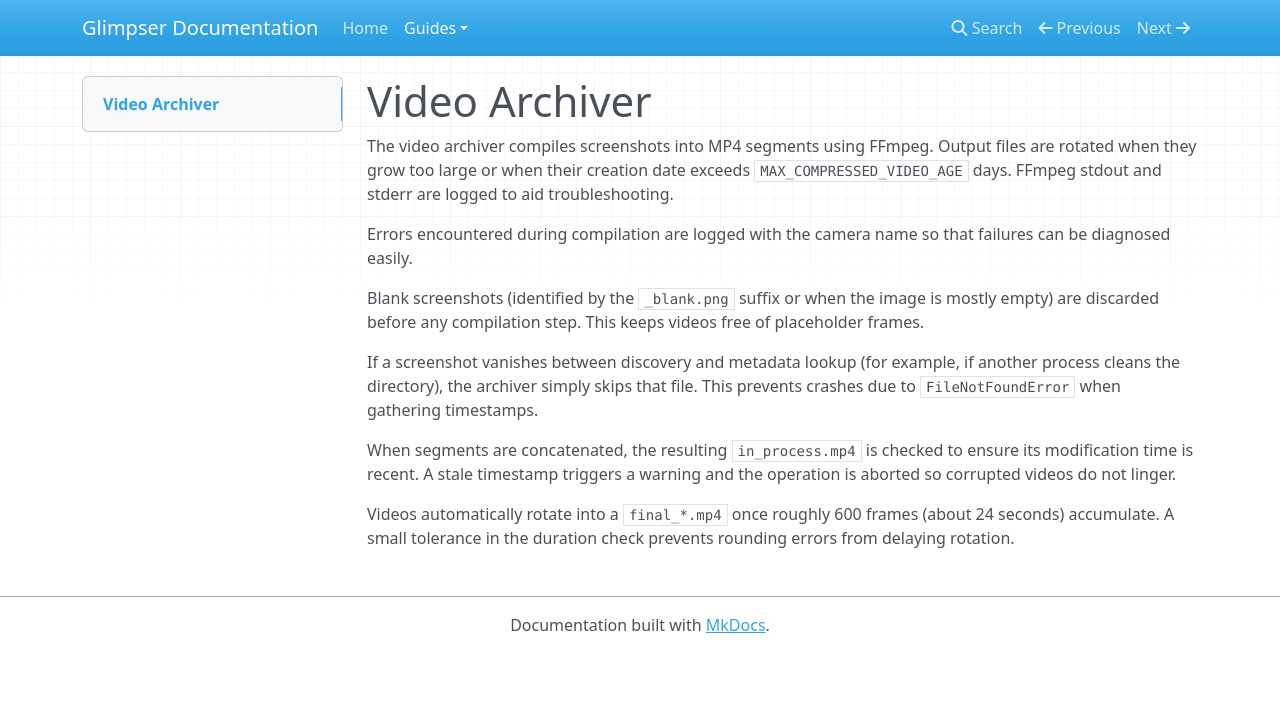
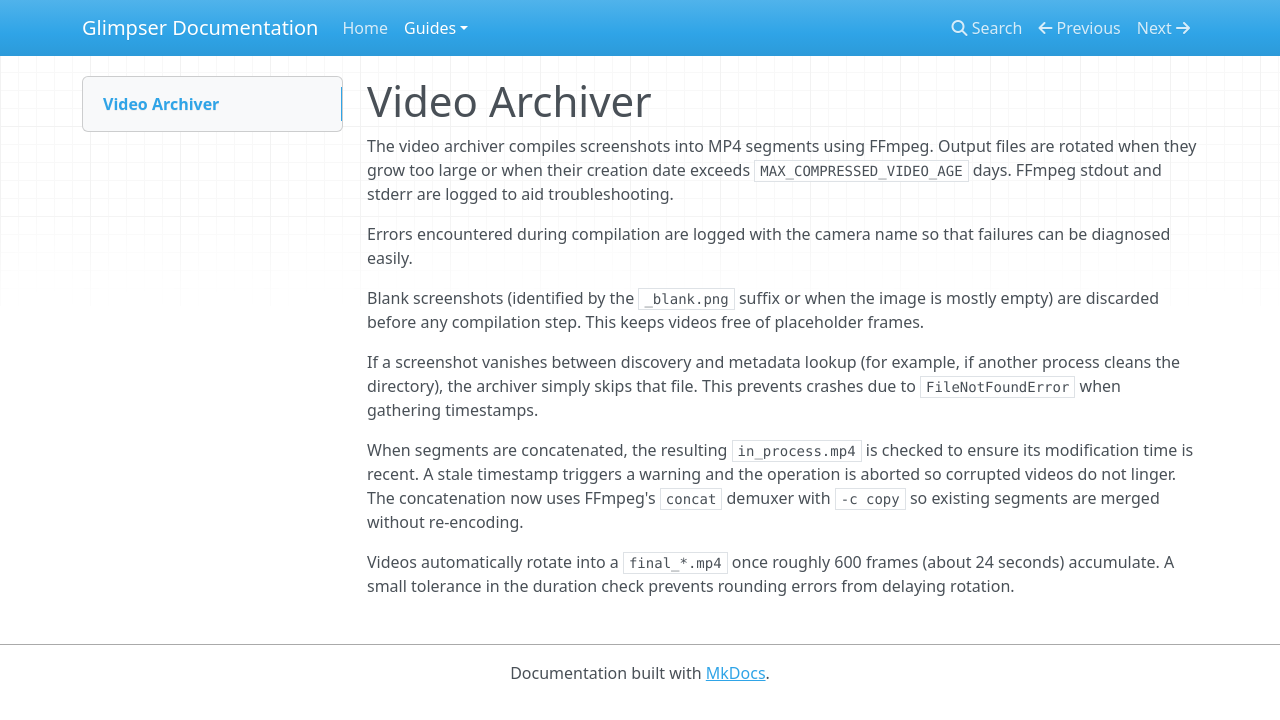
Before and after one commit to KristopherKubicki/glimpser, an MkDocs documentation site: the page built from docs/video_archiver.md, in a window 1280 px wide. Shown: the top 720 px of the page. Built offline with MkDocs 1.6.1, drawn with Linux system fonts in a browser that asks for light colours; nearby versions of some CDN libraries.

Commit message:
feat(video): avoid re-encoding during concat

```diff
--- a/docs/video_archiver.md
+++ b/docs/video_archiver.md
@@ -18,7 +18,9 @@ prevents crashes due to `FileNotFoundError` when gathering timestamps.
 
 When segments are concatenated, the resulting `in_process.mp4` is checked to
 ensure its modification time is recent. A stale timestamp triggers a warning
-and the operation is aborted so corrupted videos do not linger.
+and the operation is aborted so corrupted videos do not linger. The
+concatenation now uses FFmpeg's `concat` demuxer with `-c copy` so existing
+segments are merged without re-encoding.
 
 Videos automatically rotate into a `final_*.mp4` once roughly 600 frames
 (about 24 seconds) accumulate. A small tolerance in the duration check prevents
```
Also changed, not shown: 1 other file.
